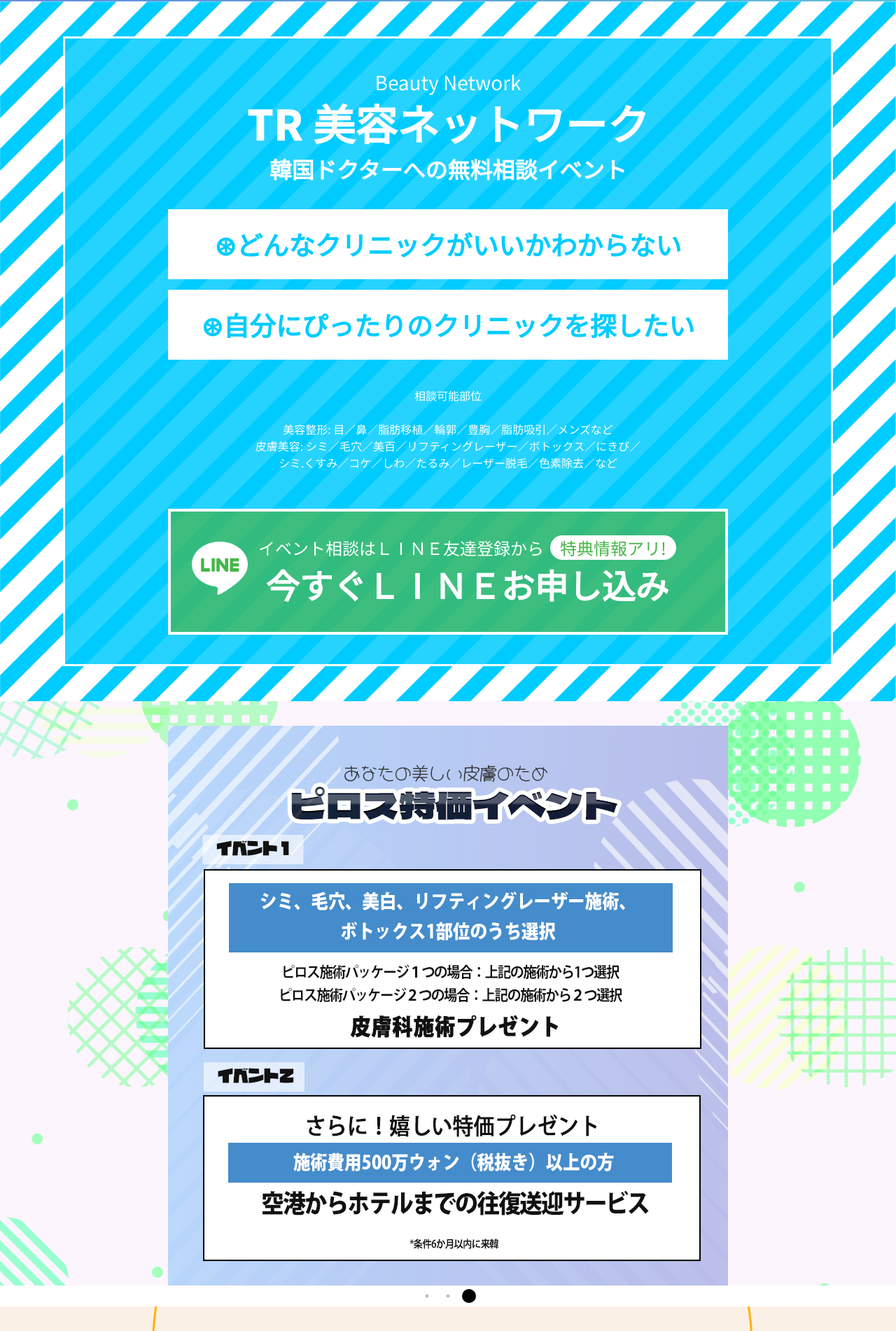
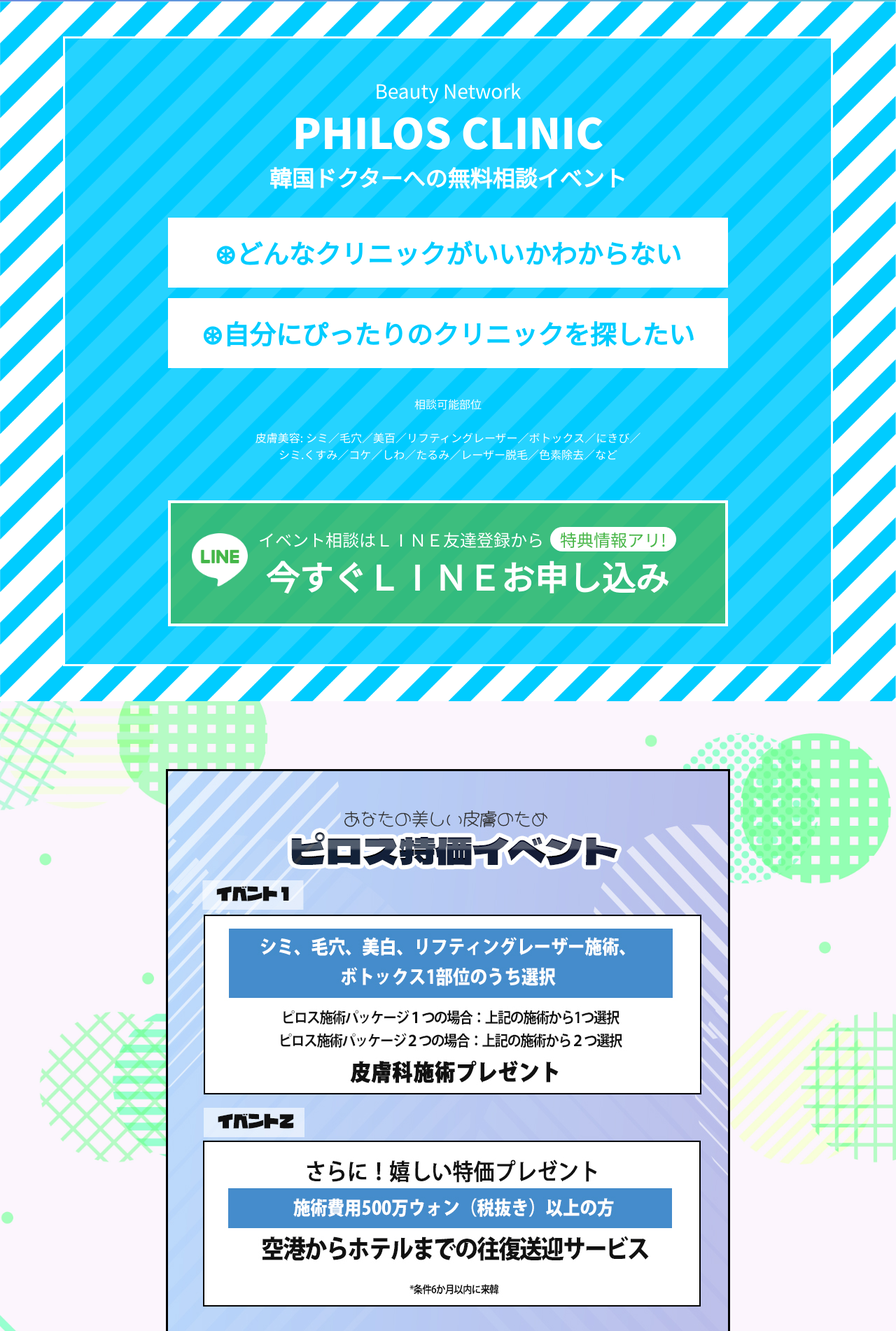
Before and after one commit to hanabeeeee/Phillos-Japan, a plain HTML site: page index.html in a window 1280 px wide. Shown: the part 1078-2980 px from the top of the page at 70% size. Drawn offline with nearby package versions, Linux system fonts and the light colour scheme; a web font is replaced by a local one.

Commit message:
Add files via upload

```diff
--- a/css/style.css
+++ b/css/style.css
@@ -410,15 +410,18 @@
   background-image: url(../images/green_bg.jpg);
   background-size: cover;
   background-position: center center;
+  overflow: hidden;
 }
 
 .slider {
   display: flex;
+  padding-bottom: 100px;
 }
 
 .slider img {
-  display: inline-block;
-  margin-top: 35px;
+  /* display: inline-block; */
+  margin-top: 100px;
+  outline: 3px solid black;
 }
 
 .slider .slick-track,
@@ -428,11 +431,13 @@
     -ms-transform: translate3d(0, 0, 0);
     -o-transform: translate3d(0, 0, 0);
     transform: translate3d(0, 0, 0);
-    transition-delay: 10ms;
+    transition-delay: 20ms;
 }
 
-.slick-dots {margin-top:10px; padding: 0; text-align:center; display: flex; justify-content: center; justify-items: center; background: transparent;}
-.slick-dots li {display: block;margin-left: 4px; margin-right: 4px;}
+
+.slick-dots {display: block; position:relative; background: transparent; top: 910px;}
+.slick-dots li.slick-active button:focus:before,  .slick-dots li button:hover:before { opacity: 1; }
+.slick-dots li {display: block; margin-left: 4px; margin-right: 4px;}
 .slick-dots li.slick-active button {background-color: black;}
 .slick-dots li button {width:15px; height:15px; background-color: #99999900; border-radius: 50%; text-shadow: none; color: transparent;  border: none;  font: 0;}
 .slick-dots li :hover {background-color: black;}
--- a/index.html
+++ b/index.html
@@ -44,7 +44,7 @@
                    <div class="line_container_inner">
                     <div class="title">
                         <p>Beauty Network</p> <br>
-                        <h1>TR 美容ネットワーク</h1>
+                        <h1>PHILOS CLINIC</h1>
                         <h3>韓国ドクターへの無料相談イベント</h3>
                        </div>
 
@@ -60,7 +60,6 @@
                        <div class="text">
                         <p>
                             相談可能部位 <br> <br>
-                            美容整形: 目／鼻／脂肪移植／輪郭／豊胸／脂肪吸引／メンズなど <br>
                             皮膚美容: シミ／毛穴／美百／リフティングレーザー／ボトックス／にきび／<br>
                             シミ.くすみ／コケ／しわ／たるみ／レーザー脱毛／色素除去／など <br><br>
                         </p>
@@ -104,7 +103,7 @@
                    <div class="line_container_inner">
                     <div class="title">
                         <p>Beauty Network</p> <br>
-                        <h1>TR 美容ネットワーク</h1>
+                        <h1>PHILOS CLINIC</h1>
                         <h3>韓国ドクターへの無料相談イベント</h3>
                     </div>
 
@@ -120,7 +119,6 @@
                        <div class="text">
                             <p>
                                 相談可能部位 <br>
-                                美容整形: 目／鼻／脂肪移植／輪郭／豊胸／脂肪吸引／メンズなど <br>
                                 皮膚美容: シミ／毛穴／美百／リフティングレーザー／ボトックス／にきび/
                             </p>
                             <p>シミ.くすみ／コケ／しわ／たるみ／レーザー脱毛／色素除去／など</p>
@@ -158,8 +156,8 @@
 
     <footer>
         <p style="font-size: 16px;">
-            TRコンサルティング <br>
-            ソウル特別市江西区空港大路291ソンウォンビル505
+            ピロスクリニック <br>
+            ソウル特別市江南区宣陵路153ギル25(2階)
             <br>
 
         </p>
--- a/js/main.js
+++ b/js/main.js
@@ -44,6 +44,7 @@ $(document).ready(function(){
     infinite: true,
     speed: 200,
     slidesToShow: 1,
+
     });
 
 
```
